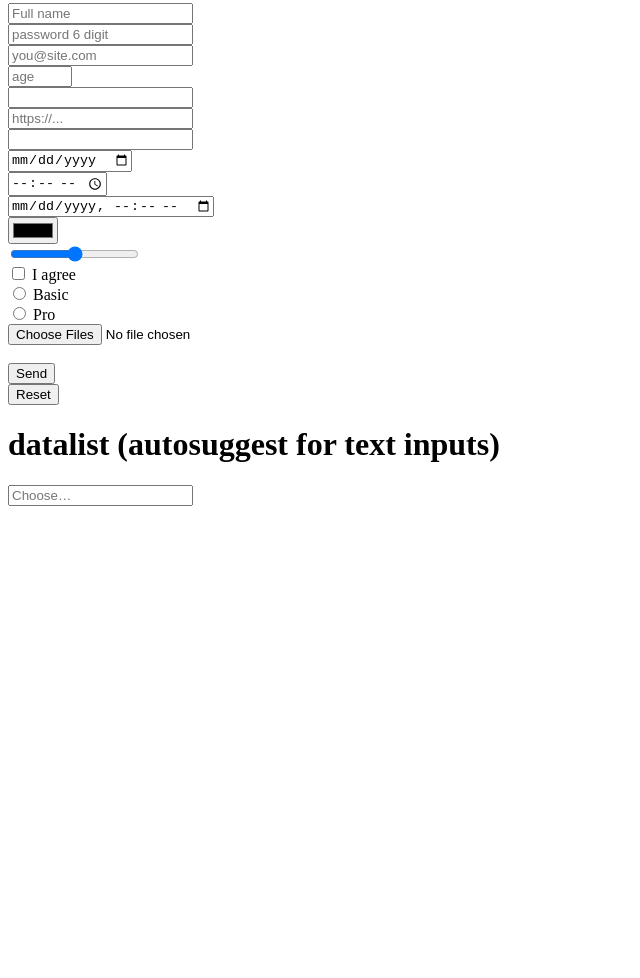
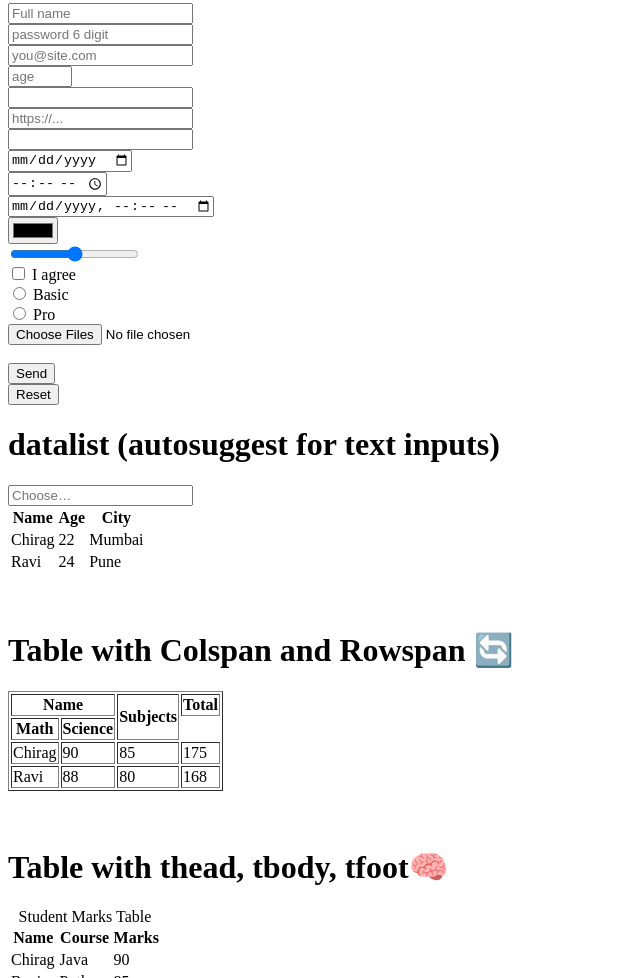
Before and after one commit to chiragsankhe/html-, a plain HTML site: page practice coding/index.html in a window 1280 px wide. Shown: the part 2741-3719 px from the top of the page, without its empty margins (0-640 px from the left). Before the commit the page ends 3255 px from the top, so only its background shows below. Drawn offline with Linux system fonts and the light colour scheme.

Commit message:
interview quesions

```diff
--- a/index.html
+++ b/practice coding/index.html
@@ -192,6 +192,87 @@
 </datalist>
 
 
+<table >
+  <tr>
+    <th>Name</th>
+    <th>Age</th>
+    <th>City</th>
+  </tr>
+  <tr>
+    <td>Chirag</td>
+    <td>22</td>
+    <td>Mumbai</td>
+  </tr>
+  <tr>
+    <td>Ravi</td>
+    <td>24</td>
+    <td>Pune</td>
+  </tr>
+</table>
+
+<br><br>
+
+<h1>Table with Colspan and Rowspan 🔄</h1>
+
+<table border="1">
+  <tr>
+    <th colspan="2">Name</th>
+    <th rowspan="2">Subjects</th>
+    <th colspan="2">Total</th>
+  </tr>
+  <tr>
+    <th>Math</th>
+    <th>Science</th>
+  </tr>
+  <tr>
+    <td>Chirag</td>
+    <td>90</td>
+    <td>85</td>
+    <td>175</td>
+  </tr>
+  <tr>
+    <td>Ravi</td>
+    <td>88</td>
+    <td>80</td>
+    <td>168</td>
+  </tr>
+</table>
+
+<br><br>
+
+<h1>Table with thead, tbody, tfoot🧠</h1>
+
+  <table>
+    <caption>Student Marks Table</caption>
+    <thead>
+      <tr>
+        <th>Name</th>
+        <th>Course</th>
+        <th>Marks</th>
+      </tr>
+    </thead>
+    <tbody>
+      <tr>
+        <td>Chirag</td>
+        <td>Java</td>
+        <td>90</td>
+      </tr>
+      <tr>
+        <td>Ravi</td>
+        <td>Python</td>
+        <td>85</td>
+      </tr>
+    </tbody>
+    <tfoot>
+      <tr>
+        <td colspan="2"><b>Total Students</b></td>
+        <td>2</td>
+      </tr>
+    </tfoot>
+  </table>
+
+
+
      </body>
 
 
```
Also changed, not shown: practice coding/style.css (added), 3 other files.
